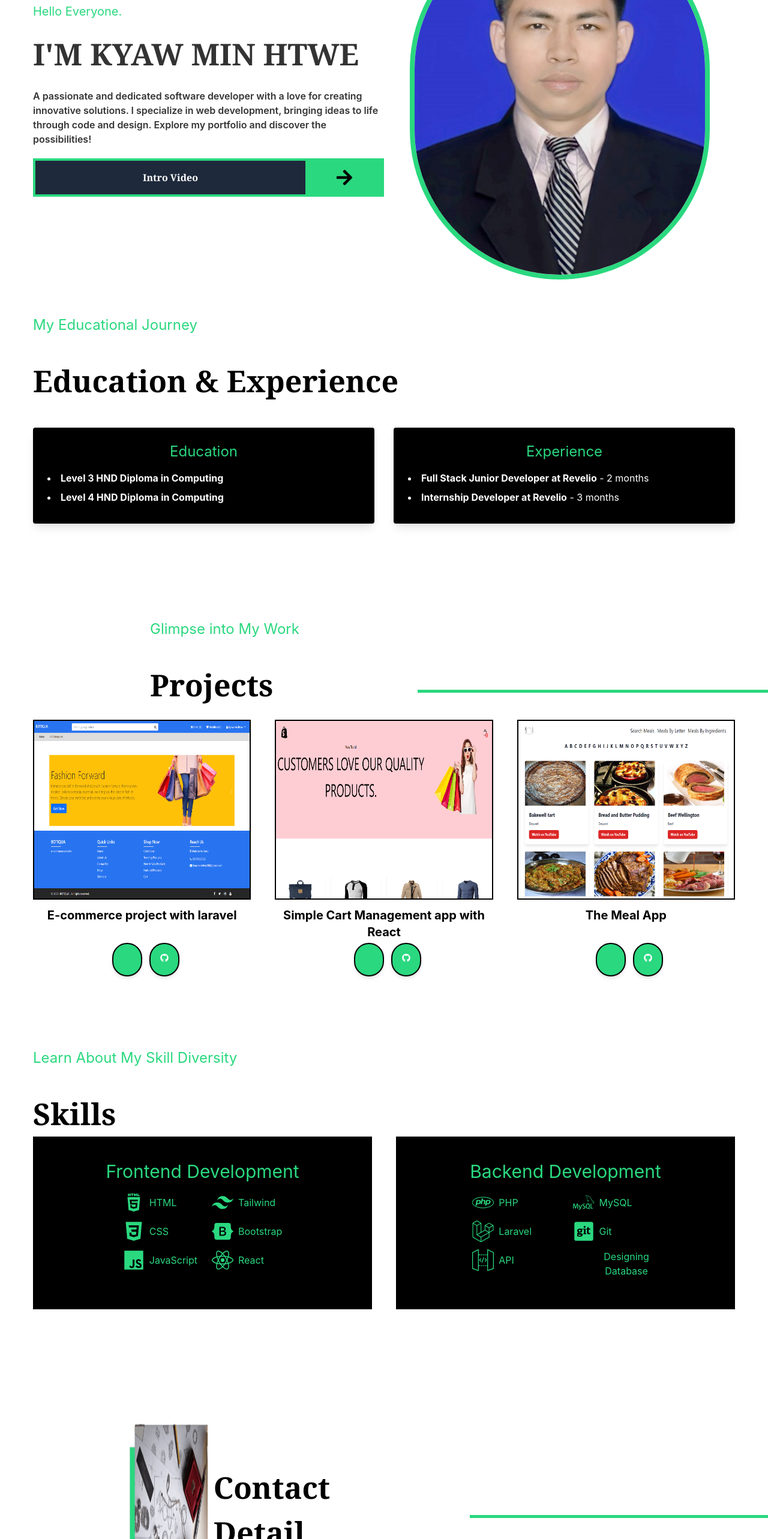
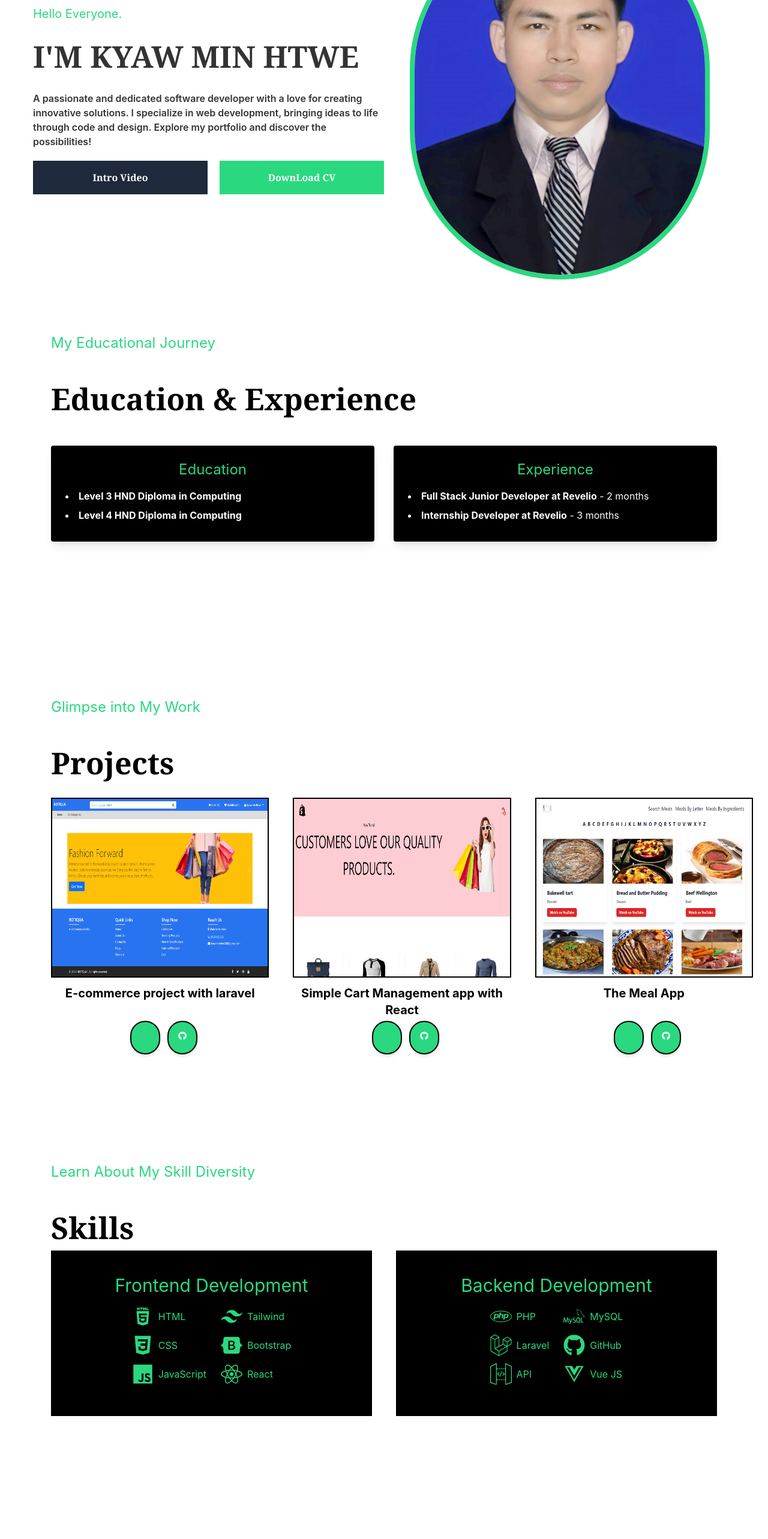
Before and after one commit to kyawminht/portfolio, a React (Create React App) app: page / in a window 1280 px wide. Shown: the part 234-2800 px from the top of the page at 60% size. Built offline with nearby package versions, Linux system fonts and the light colour scheme; some icons are missing.

Commit message:
fix responsive and add download cv

```diff
--- a/src/App.js
+++ b/src/App.js
@@ -20,7 +20,6 @@ function App() {
       <Education/>
       <Project/>
       <Skill/>
-      <Contact/>
       <Intro/>
       <Foot/>
     </div>
--- a/src/components/Contact.jsx
+++ b/src/components/Contact.jsx
@@ -16,15 +16,14 @@ const Contact = () => {
     });
   };
   return (
-    <div className="my-10 scroll-smooth" id="contact">
+    <div className="my-10 scroll-smooth sm:w-[1170px] md:p-[30px] mx-auto" id="contact">
     <div className="flex flex-col sm:flex-row items-center sm:items-start">
       <div className="sm:ml-[200px] w-full sm:w-auto flex justify-center sm:justify-start">
         <img src={ContactImage} alt="Contact" className="w-[300px] sm:w-[400px] h-auto sm:h-[500px]" />
       </div>
       <div className="w-full sm:w-auto mt-10 sm:mt-0">
-        <div className="flex flex-col sm:flex-row items-center sm:mt-[100px]">
+        <div className="flex flex-col sm:flex-row md:flex-col items-center sm:mt-[100px]">
           <h4 className="text-[30px] sm:text-[50px] font-[800] text-center sm:text-left dark:text-white font-serif">Contact Detail</h4>
-          <p className="line bg-primary sm:ml-[130px] h-[3px] sm:h-[5px] w-[200px] sm:w-[600px] mt-2 sm:mt-[20px]"></p>
         </div>
 
         <div className="flex flex-col gap-2 items-center sm:items-start mt-5">
--- a/src/components/Education.jsx
+++ b/src/components/Education.jsx
@@ -2,7 +2,7 @@ import React from 'react'
 
 const Education = () => {
   return (
-    <div className="  sm:p-0 p-[15px]  mt-[60px] mb-[160px] scroll-smooth sm:w-[1170px] mx-auto" id="skill">
+    <div className="  sm:p-0 p-[15px]  mt-[60px] mb-[160px] scroll-smooth md:p-[30px] sm:w-[1170px] mx-auto" id="skill">
       <div className=" ">
         <p className=" text-left text-primary text-2xl dark:text-white">My Educational Journey</p>
       <div className="flex justify-start items-center">
--- a/src/components/Foot.jsx
+++ b/src/components/Foot.jsx
@@ -2,7 +2,7 @@ import React from 'react'
 
 const Foot = () => {
   return (
-    <div className=" bg-black p-7 dark:bg-neutral-700 shadow-lg ">
+    <div className=" bg-black p-7 dark:bg-neutral-700 shadow-lg md:w-[1170px] xl:w-full">
       <div className=" flex-1"></div>
       <p className="text-center dark:text-white text-white">Copyright &copy; kmh</p>
     </div>
--- a/src/components/Hero.jsx
+++ b/src/components/Hero.jsx
@@ -1,24 +1,21 @@
 import React from 'react'
 import HeroImg from '../assets/pro.jpg';
-import { FaArrowRight } from "react-icons/fa";
+import Resume  from "../assets/kyawmin-htwe-Resume.pdf";
 const Hero = () => {
 
   return (
     <div className=' mt-5'>
-      <section className=' scroll-smooth sm:w-[1170px] mx-auto sm:p-0 p-[15px]' id='about'>
+      <section className=' scroll-smooth sm:w-[1170px] mx-auto xl:p-0 p-[15px] md:p-[30px] ' id='about'>
         <div className=" grid sm:grid-cols-12 justify-center items-center">
         <div className=' col-span-6'>
         <p className="text-xl font-[400] mb-5 text-primary text-left">Hello Everyone.</p>
         <h2 className=' text-left text-[50px] font-[800] mb-5 font dark:text-white font-serif text-primary'>I'M KYAW MIN HTWE</h2>
         <p className=" text-left font font-semibold dark:text-white text-green-400">A passionate and dedicated software developer with a love for creating innovative solutions. I specialize in web development, bringing ideas to life through code and design. Explore my portfolio and discover the possibilities!</p>
 
-        <div className=" bg-primary sm:ml-[-0px] flex justify-start items-center mt-5 border-4 border-primary cursor-pointer hover:scale-105 duration-150">
-       <a href="#intro" className=' duration-200 hover:scale-200 bg-slate-800 p-4 text-white font-serif font-extrabold text-center sm:w-[450px] w-[250px]'>Intro Video</a>
-        <a href="#intro">
-        <FaArrowRight className=' text-[30px] sm:ml-[50px] ml-[40px] cursor-pointer hover:scale-125 duration-150' />
-        </a>
-       </div>
-
+        <div className="flex gap-x-5 mt-5">
+          <a href="#intro" className=' bg-slate-800 p-4 text-white font-serif font-extrabold text-center w-full dark:bg-white dark:text-primary'>Intro Video</a>
+          <a href={Resume} download className='w-full bg-primary text-white font-serif font-extrabold text-center flex items-center justify-center'>DownLoad CV</a>
+        </div>
       </div>
       <div className=' col-span-6 mx-auto mt-5 sm:mt-0'>
         <img src={HeroImg} alt="" className=' w-[500px] h-[600px] rounded-full border-8 dark:border-white border-primary'/>
--- a/src/components/Intro.jsx
+++ b/src/components/Intro.jsx
@@ -9,7 +9,7 @@ const Intro = () => {
         },
       };
   return (
-    <div className='  sm:p-0 p-[15px] mt-[60px] mb-[160px] scroll-smooth w-full sm:w-[1170px] mx-auto' id="intro">
+    <div className='  sm:p-0 p-[15px] mt-[60px] mb-[160px] scroll-smooth w-full sm:w-[1170px] mx-auto md:p-[30px]' id="intro">
         <div className="mt-10">
         <div className="flex justify-start items-center">
           <p className="line bg-primary h-[5px] sm:w-[250px] sm:ml-[-340px] sm:mt-[60px]"></p>
--- a/src/components/Nav.jsx
+++ b/src/components/Nav.jsx
@@ -3,10 +3,11 @@ import { Navbar, NavbarBrand, NavbarCollapse, NavbarLink, NavbarToggle } from 'f
 import { Sun, Moon } from 'lucide-react';
 import { FaLinkedin } from 'react-icons/fa';
 import { TfiEmail } from "react-icons/tfi";
-
+import { FaGithub } from "react-icons/fa";
 const Nav = () => {
   const emailAddress = 'kyawminhtway288@gmail.com';
   const linkedinProfileUrl = 'https://www.linkedin.com/in/kyaw-min-htwe-99839b244/';
+  const gitHubProfileUrl = 'https://github.com/kyawminht/';
   const handleClick = () => {
     window.location.href = `mailto:${emailAddress}`;
   };
@@ -38,7 +39,7 @@ const Nav = () => {
     };
   }, []);
   return (
-    <Navbar rounded className={` z-10 rounded ${isSticky ? ' bg-black sticky top-0 shadow-md' : ' bg-black'}`}>
+    <Navbar rounded className={` z-10 rounded md:w-[1170px] xl:w-full ${isSticky ? ' bg-black sticky top-0 shadow-md' : ' bg-black '}`}>
       <NavbarBrand >
         <span className="self-center whitespace-nowrap text-xl font-semibold text-white">kyaw min htwe</span>
       </NavbarBrand>
@@ -60,10 +61,11 @@ const Nav = () => {
               </p>
             </div>
             <a href={linkedinProfileUrl} target="_blank" rel="noopener noreferrer"  className=" rounded-full bg-slate-200 hover:scale-150 transition-all m-3 cursor-pointer animate__animated animate__fadeInRight duration-200 ">
-
             <FaLinkedin className="text-4xl p-2 " />
             </a>
-
+            <a href={gitHubProfileUrl} target="_blank" rel="noopener noreferrer"  className=" rounded-full bg-slate-200 hover:scale-150 transition-all m-3 cursor-pointer animate__animated animate__fadeInRight duration-200 ">
+            <FaGithub className="text-4xl p-2 " />
+            </a>
             <div className=" rounded-full bg-slate-200 hover:scale-150 transition-all m-3 cursor-pointer animate__animated animate__fadeInRight duration-200">
             <TfiEmail className=' text-4xl p-2 ' onClick={handleClick}/>
             </div>
--- a/src/components/Project.jsx
+++ b/src/components/Project.jsx
@@ -6,17 +6,15 @@ import { FaEye } from "react-icons/fa6";
 import { FaGithub } from "react-icons/fa";
 const Project = () => {
   return (
-    <div className="mb-5 scroll-smooth  sm:p-0 p-[15px]" id="project">
+    <div className="mb-5 scroll-smooth  sm:p-0 p-[15px] sm:w-[1170px] mx-auto md:p-[30px]" id="project">
       <div className="">
-        <p className=" text-left text-primary text-2xl sm:ml-[250px]">
+        <p className=" text-left text-primary text-2xl">
           Glimpse into My Work
         </p>
-       <div className="flex items-center">
-       <h4 className=" sm:ml-[250px] text-[50px] font-[800] text-left dark:text-white mt-10 font-serif">
-        Projects
-        </h4>
-        <p className="line bg-primary h-[5px] sm:w-[1000px] sm:ml-[240px] sm:mt-[60px]"></p>
-       </div>
+        <div className="flex justify-start items-center">
+      <p className="line bg-primary h-[5px] sm:w-[250px] sm:ml-[-340px] sm:mt-[60px]"></p>
+      <h4 className=" text-left text-[50px] font-[800] dark:text-white mt-10 font-serif sm:ml-[90px]">Projects</h4>
+      </div>
       </div>
 
       <div className=" sm:w-[1170px] mx-auto mt-5 container flex flex-col sm:flex-row justify-center gap-10 ">
--- a/src/components/Skill.jsx
+++ b/src/components/Skill.jsx
@@ -3,12 +3,13 @@ import { TiHtml5 } from "react-icons/ti";
 import { FaReact } from "react-icons/fa";
 import { IoLogoCss3,IoLogoJavascript  } from "react-icons/io5";
 import { SiTailwindcss } from "react-icons/si";
-import { FaBootstrap,FaPhp,FaLaravel,FaGitSquare } from "react-icons/fa";
+import { FaBootstrap,FaPhp,FaLaravel } from "react-icons/fa";
 import { SiAmazonapigateway,SiMysql } from "react-icons/si";
-import { FaDatabase } from "react-icons/fa6";
+import { FaVuejs } from "react-icons/fa";
+import { FaGithub } from "react-icons/fa";
 const Skill = () => {
   return (
-    <div className="  sm:p-0 p-[15px] mt-[100px] mb-[160px] scroll-smooth sm:w-[1170px] mx-auto" id="skill">
+    <div className="  sm:p-0 p-[15px] mt-[100px] mb-[160px] scroll-smooth sm:w-[1170px] mx-auto md:p-[30px]" id="skill">
       <div className=" ">
         <p className=" text-left text-primary text-2xl dark:text-white">Learn About My Skill Diversity</p>
       <div className="flex justify-start items-center">
@@ -83,14 +84,13 @@ const Skill = () => {
               </div>
 
               <div className="flex items-center mb-3 mx-3">
-                <FaGitSquare  className="text-4xl mr-2 text-primary" />
-                <p className="text-bold text-primary">Git</p>
+              <FaGithub  className="text-4xl mr-2 text-primary" />
+              <p className="text-bold text-primary">GitHub</p>
               </div>
               <div className="flex items-center mb-3 mx-3">
-                <FaDatabase  className="text-4xl mr-0 text-primary" />
-                <p className="text-bold text-primary">Designing Database</p>
+                <FaVuejs  className="text-4xl mr-2 text-primary" />
+                <p className="text-bold text-primary">Vue JS</p>
               </div>
-
             </div>
           </div>
         </div>
```
Also changed, not shown: 1 other file (tests, documents, lock files or other folders).
